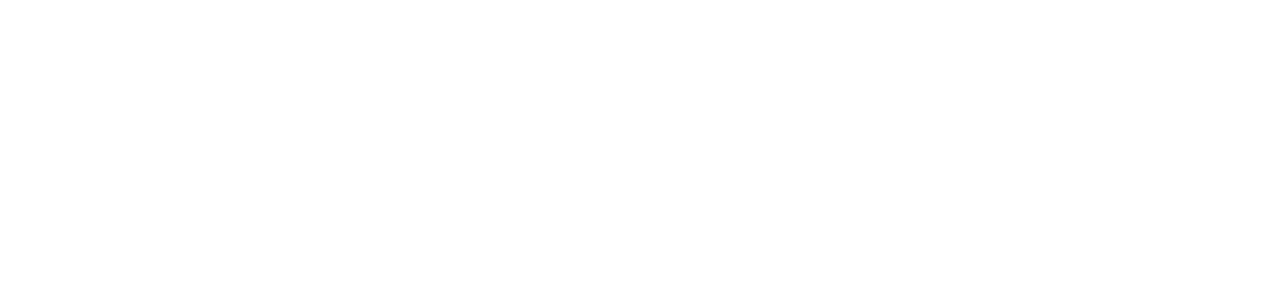
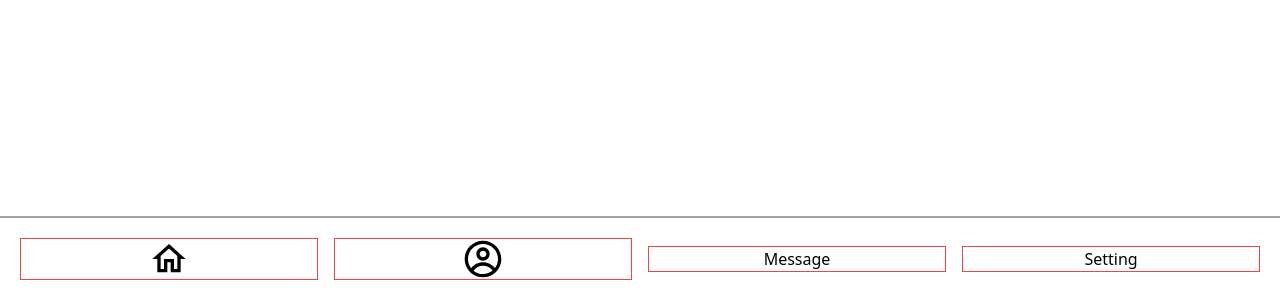
Before and after one commit to AdnanKhurshid26/juconnect-frontend, a React (Create React App) app: page /home in a window 1280 px wide. Before the commit this address had no page. Shown: the part 500-800 px from the top of the page. Built offline with nearby package versions, Linux system fonts and the light colour scheme.

Commit message:
added icons

```diff
--- a/package.json
+++ b/package.json
@@ -9,12 +9,12 @@
     "@testing-library/user-event": "^13.5.0",
     "react": "^18.2.0",
     "react-dom": "^18.2.0",
+    "react-icons": "^5.0.1",
     "react-router-dom": "^6.21.3",
     "react-scripts": "5.0.1",
     "web-vitals": "^2.1.4"
   },
   "scripts": {
-
     "predeploy": "npm run build",
     "deploy": "gh-pages -d build",
     "start": "react-scripts start",
--- a/src/App.js
+++ b/src/App.js
@@ -1,5 +1,6 @@
 import { BrowserRouter, Route, Routes } from "react-router-dom";
 import Login from "./pages/Login";
+import Home from "./pages/Home";
 
 function App() {
   return (
@@ -7,6 +8,7 @@
       <BrowserRouter>
         <Routes>
           <Route path="/" element={<Login/>}></Route>
+          <Route path="/home" element={<Home/>}></Route>
         </Routes>
       </BrowserRouter>
     </>
--- /dev/null
+++ b/src/components/Navbar.js
@@ -0,0 +1,15 @@
+import React from 'react'
+import { MdOutlineHome } from "react-icons/md";
+import { CgProfile } from "react-icons/cg";
+const Navbar = () => {
+  return (
+    <div className='bottom-0 w-full border-t-2  border-gray-400 absolute z-10 flex flex-row gap-4 justify-center items-center p-5'>
+        <button className='w-full border border-red-500'><MdOutlineHome className='w-full h-10' /></button>
+        <button className='w-full border border-red-500'><CgProfile  className='w-full h-10' /></button>
+        <button className='w-full border border-red-500'>Message</button>
+        <button className='w-full border border-red-500'>Setting</button>
+    </div>
+  )
+}
+
+export default Navbar
--- /dev/null
+++ b/src/pages/Home.js
@@ -0,0 +1,10 @@
+import React from 'react'
+import Navbar from '../components/Navbar'
+
+const Home = () => {
+  return (
+    <Navbar/>
+  )
+}
+
+export default Home
```
Also changed, not shown: 1 other file (tests, documents, lock files or other folders).
